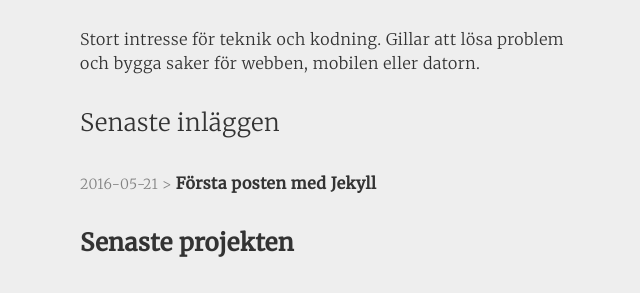
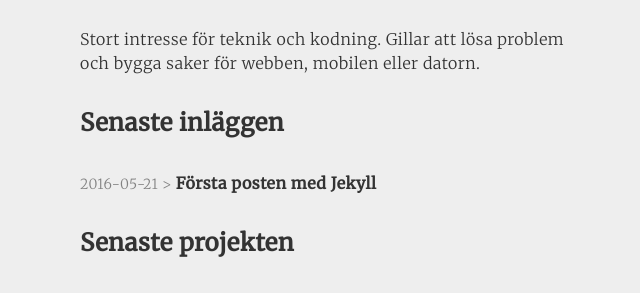
Before and after one commit to jesperpsvensson/jesperpsvensson.github.io, a Jekyll site: the page built from index.html, in a window 1280 px wide. Shown: the part 315-608 px from the top of the page, without its empty margins (310-950 px from the left). Built offline with Jekyll 4.4.1, drawn with Linux system fonts in a browser that asks for light colours.

Commit message:
Ändrade rubrik för inlägg

```diff
--- a/index.html
+++ b/index.html
@@ -8,7 +8,7 @@
   <p>
     Stort intresse för teknik och kodning. Gillar att lösa problem och bygga saker för webben, mobilen eller datorn.
   </p>
-  <h2>Senaste inläggen</h2>
+  <h2 class="bold">Senaste inläggen</h2>
   <ul class="post-list">
     {% for post in site.posts %}
       <li>
```
